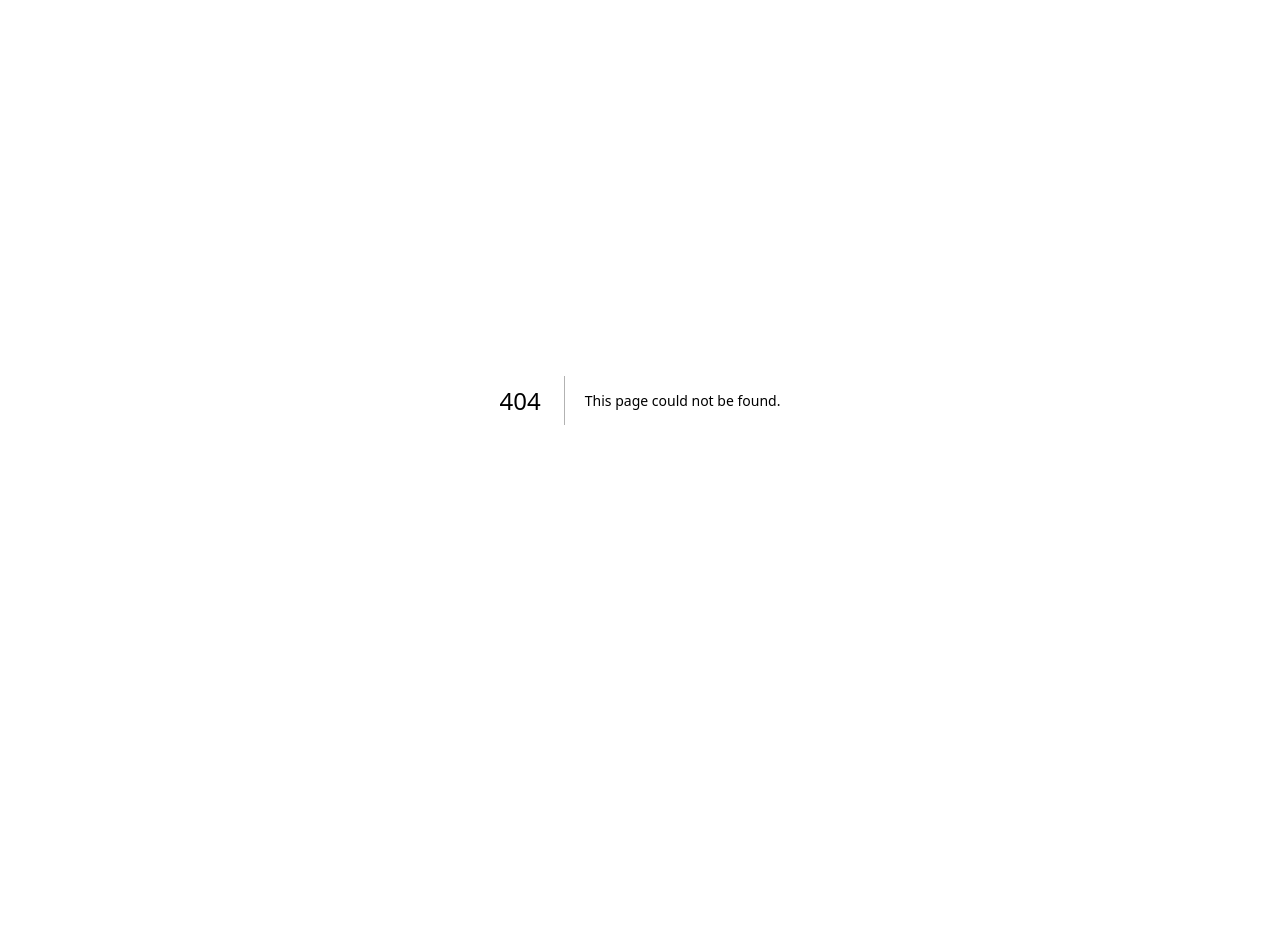
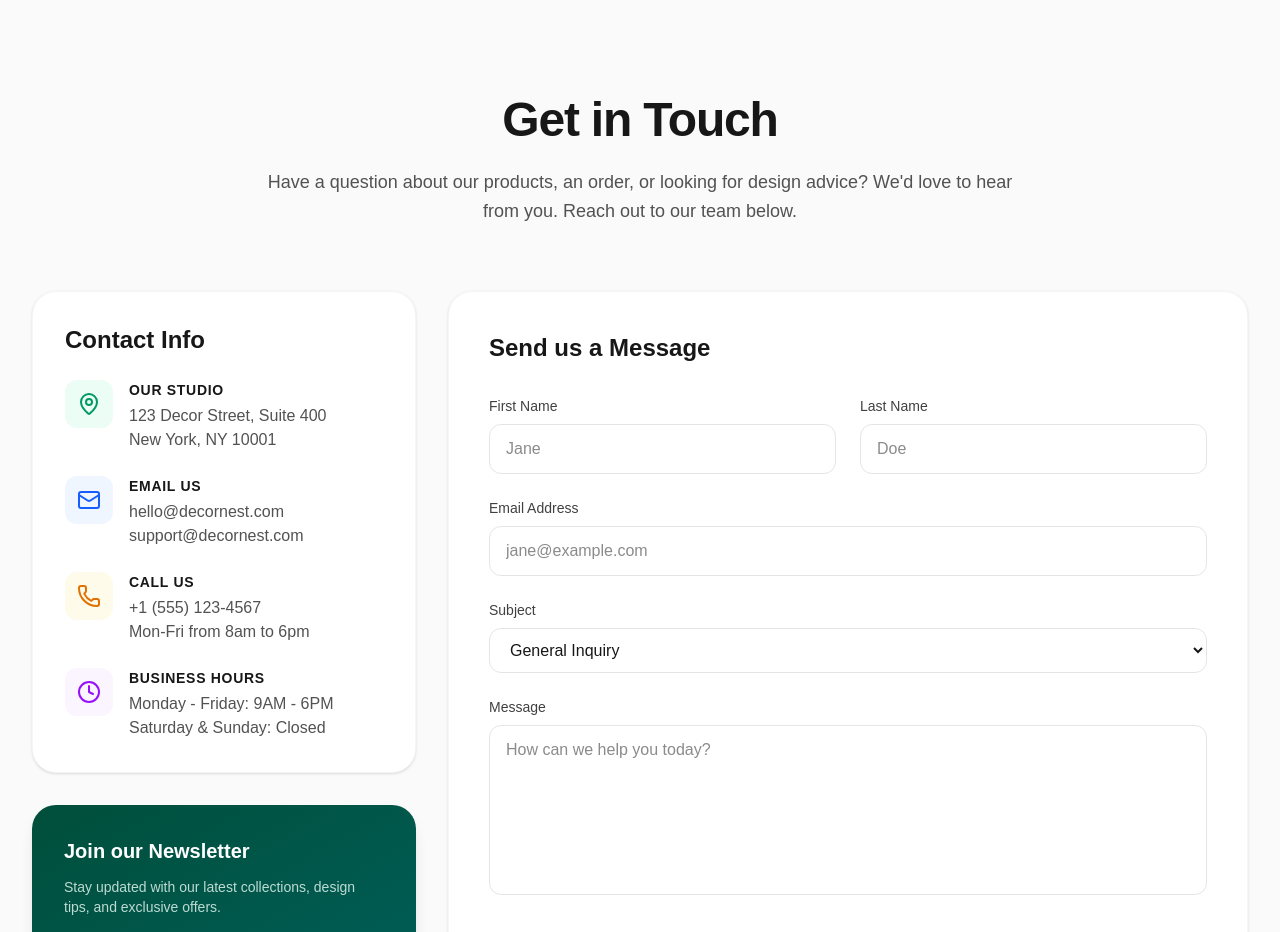
Before and after one commit to zahirraihan26/DecorNest, a Next.js app: page /contact in a window 1280 px wide. Before the commit this address had no page. Shown: the top 932 px of the page. Before the commit the page ends 800 px from the top, so only its background shows below. Built offline with nearby package versions, Linux system fonts and the light colour scheme.

Commit message:
add contact us page

```diff
--- /dev/null
+++ b/app/contact/page.jsx
@@ -0,0 +1,166 @@
+import React from 'react';
+import { Mail, Phone, MapPin, Send, Clock } from 'lucide-react';
+
+export const metadata = {
+  title: 'Contact Us | DecorNest',
+  description: 'Get in touch with the DecorNest team. We are here to help with your home decor needs.',
+};
+
+export default function ContactPage() {
+  return (
+    <main className="min-h-screen bg-neutral-50 pt-24 pb-20">
+      <div className="max-w-7xl mx-auto px-4 sm:px-6 lg:px-8">
+
+        {/* Header */}
+        <div className="text-center max-w-3xl mx-auto mb-16">
+          <h1 className="text-4xl md:text-5xl font-bold text-neutral-900 mb-6 tracking-tight">Get in Touch</h1>
+          <p className="text-lg text-neutral-600 leading-relaxed">
+            Have a question about our products, an order, or looking for design advice? We'd love to hear from you. Reach out to our team below.
+          </p>
+        </div>
+
+        <div className="grid lg:grid-cols-3 gap-12 lg:gap-8">
+
+          {/* Contact Information */}
+          <div className="lg:col-span-1 space-y-8">
+            <div className="bg-white p-8 rounded-3xl shadow-sm border border-neutral-100">
+              <h3 className="text-2xl font-bold text-neutral-900 mb-6">Contact Info</h3>
+
+              <div className="space-y-6">
+                <div className="flex items-start">
+                  <div className="flex-shrink-0 w-12 h-12 bg-emerald-50 text-emerald-600 rounded-xl flex items-center justify-center mr-4">
+                    <MapPin className="w-6 h-6" />
+                  </div>
+                  <div>
+                    <h4 className="text-sm font-semibold text-neutral-900 uppercase tracking-wider mb-1">Our Studio</h4>
+                    <p className="text-neutral-600">123 Decor Street, Suite 400<br />New York, NY 10001</p>
+                  </div>
+                </div>
+
+                <div className="flex items-start">
+                  <div className="flex-shrink-0 w-12 h-12 bg-blue-50 text-blue-600 rounded-xl flex items-center justify-center mr-4">
+                    <Mail className="w-6 h-6" />
+                  </div>
+                  <div>
+                    <h4 className="text-sm font-semibold text-neutral-900 uppercase tracking-wider mb-1">Email Us</h4>
+                    <p className="text-neutral-600">hello@decornest.com<br />support@decornest.com</p>
+                  </div>
+                </div>
+
+                <div className="flex items-start">
+                  <div className="flex-shrink-0 w-12 h-12 bg-amber-50 text-amber-600 rounded-xl flex items-center justify-center mr-4">
+                    <Phone className="w-6 h-6" />
+                  </div>
+                  <div>
+                    <h4 className="text-sm font-semibold text-neutral-900 uppercase tracking-wider mb-1">Call Us</h4>
+                    <p className="text-neutral-600">+1 (555) 123-4567<br />Mon-Fri from 8am to 6pm</p>
+                  </div>
+                </div>
+
+                <div className="flex items-start">
+                  <div className="flex-shrink-0 w-12 h-12 bg-purple-50 text-purple-600 rounded-xl flex items-center justify-center mr-4">
+                    <Clock className="w-6 h-6" />
+                  </div>
+                  <div>
+                    <h4 className="text-sm font-semibold text-neutral-900 uppercase tracking-wider mb-1">Business Hours</h4>
+                    <p className="text-neutral-600">Monday - Friday: 9AM - 6PM<br />Saturday & Sunday: Closed</p>
+                  </div>
+                </div>
+              </div>
+            </div>
+
+            {/* Social Media or Additional Info can go here */}
+            <div className="bg-gradient-to-br from-emerald-900 to-teal-800 p-8 rounded-3xl text-white shadow-lg">
+              <h3 className="text-xl font-bold mb-3">Join our Newsletter</h3>
+              <p className="text-emerald-50/80 mb-6 text-sm">Stay updated with our latest collections, design tips, and exclusive offers.</p>
+              <form className="flex gap-2">
+                <input
+                  type="email"
+                  placeholder="Email address"
+                  className="bg-white/10 border border-white/20 text-white placeholder:text-white/50 px-4 py-2.5 rounded-xl flex-1 focus:outline-none focus:ring-2 focus:ring-emerald-400 text-sm"
+                />
+                <button type="button" className="bg-white text-emerald-900 px-4 py-2.5 rounded-xl font-medium text-sm hover:bg-emerald-50 transition-colors">
+                  Subscribe
+                </button>
+              </form>
+            </div>
+          </div>
+
+          {/* Contact Form */}
+          <div className="lg:col-span-2">
+            <div className="bg-white p-8 md:p-10 rounded-3xl shadow-sm border border-neutral-100">
+              <h2 className="text-2xl font-bold text-neutral-900 mb-8">Send us a Message</h2>
+
+              <form className="space-y-6">
+                <div className="grid grid-cols-1 md:grid-cols-2 gap-6">
+                  <div>
+                    <label htmlFor="firstName" className="block text-sm font-medium text-neutral-700 mb-2">First Name</label>
+                    <input
+                      type="text"
+                      id="firstName"
+                      className="w-full px-4 py-3 rounded-xl border border-neutral-200 focus:outline-none focus:ring-2 focus:ring-emerald-500 focus:border-transparent transition-all"
+                      placeholder="Jane"
+                    />
+                  </div>
+                  <div>
+                    <label htmlFor="lastName" className="block text-sm font-medium text-neutral-700 mb-2">Last Name</label>
+                    <input
+                      type="text"
+                      id="lastName"
+                      className="w-full px-4 py-3 rounded-xl border border-neutral-200 focus:outline-none focus:ring-2 focus:ring-emerald-500 focus:border-transparent transition-all"
+                      placeholder="Doe"
+                    />
+                  </div>
+                </div>
+
+                <div>
+                  <label htmlFor="email" className="block text-sm font-medium text-neutral-700 mb-2">Email Address</label>
+                  <input
+                    type="email"
+                    id="email"
+                    className="w-full px-4 py-3 rounded-xl border border-neutral-200 focus:outline-none focus:ring-2 focus:ring-emerald-500 focus:border-transparent transition-all"
+                    placeholder="jane@example.com"
+                  />
+                </div>
+
+                <div>
+                  <label htmlFor="subject" className="block text-sm font-medium text-neutral-700 mb-2">Subject</label>
+                  <select
+                    id="subject"
+                    className="w-full px-4 py-3 rounded-xl border border-neutral-200 focus:outline-none focus:ring-2 focus:ring-emerald-500 focus:border-transparent transition-all bg-white"
+                  >
+                    <option>General Inquiry</option>
+                    <option>Order Status</option>
+                    <option>Returns & Exchanges</option>
+                    <option>Design Consultation</option>
+                  </select>
+                </div>
+
+                <div>
+                  <label htmlFor="message" className="block text-sm font-medium text-neutral-700 mb-2">Message</label>
+                  <textarea
+                    id="message"
+                    rows={6}
+                    className="w-full px-4 py-3 rounded-xl border border-neutral-200 focus:outline-none focus:ring-2 focus:ring-emerald-500 focus:border-transparent transition-all resize-none"
+                    placeholder="How can we help you today?"
+                  ></textarea>
+                </div>
+
+                <div className="pt-2">
+                  <button
+                    type="button"
+                    className="w-full md:w-auto inline-flex justify-center items-center px-8 py-3.5 border border-transparent text-base font-medium rounded-xl text-white bg-emerald-600 hover:bg-emerald-700 focus:outline-none focus:ring-2 focus:ring-offset-2 focus:ring-emerald-500 transition-colors"
+                  >
+                    <Send className="w-5 h-5 mr-2" />
+                    Send Message
+                  </button>
+                </div>
+              </form>
+            </div>
+          </div>
+
+        </div>
+      </div>
+    </main>
+  );
+}
```
